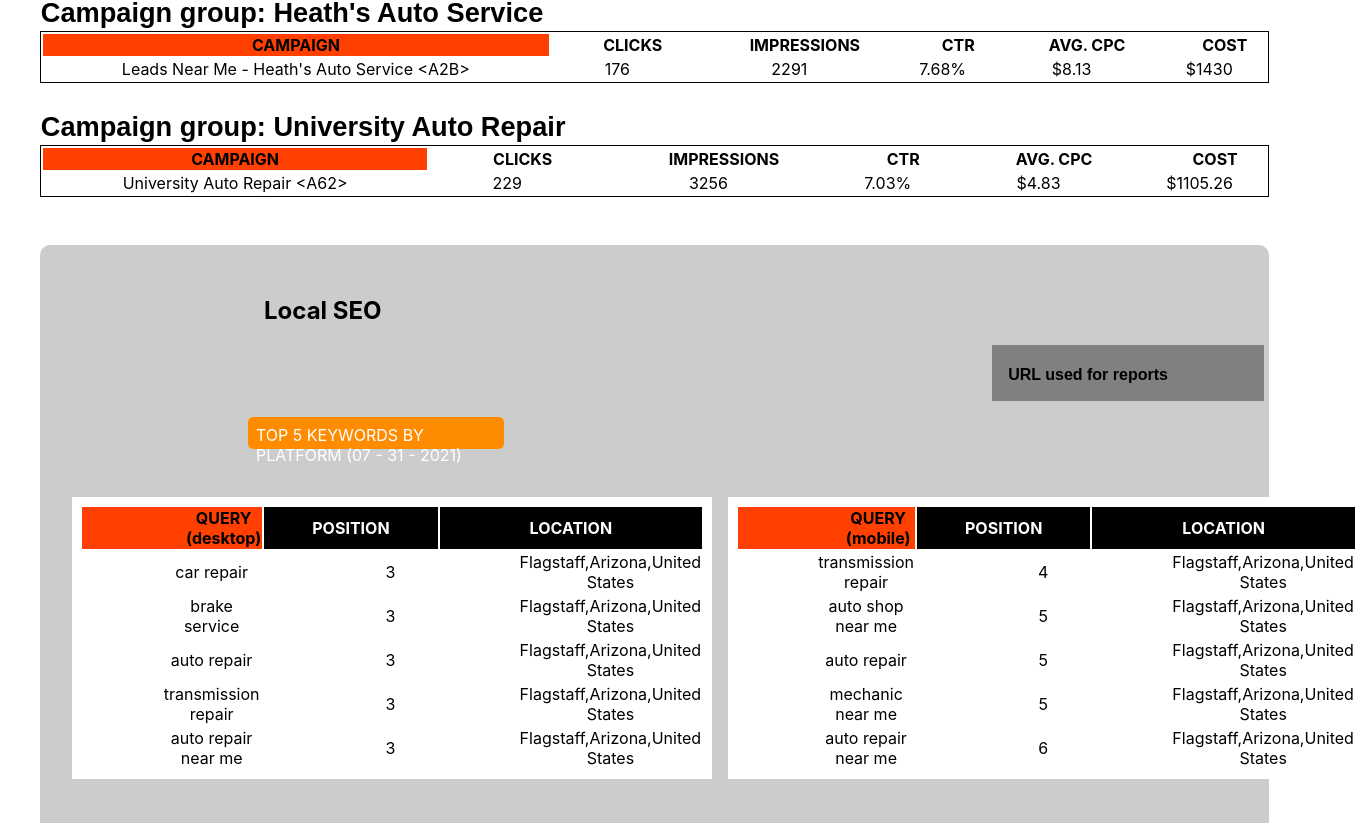
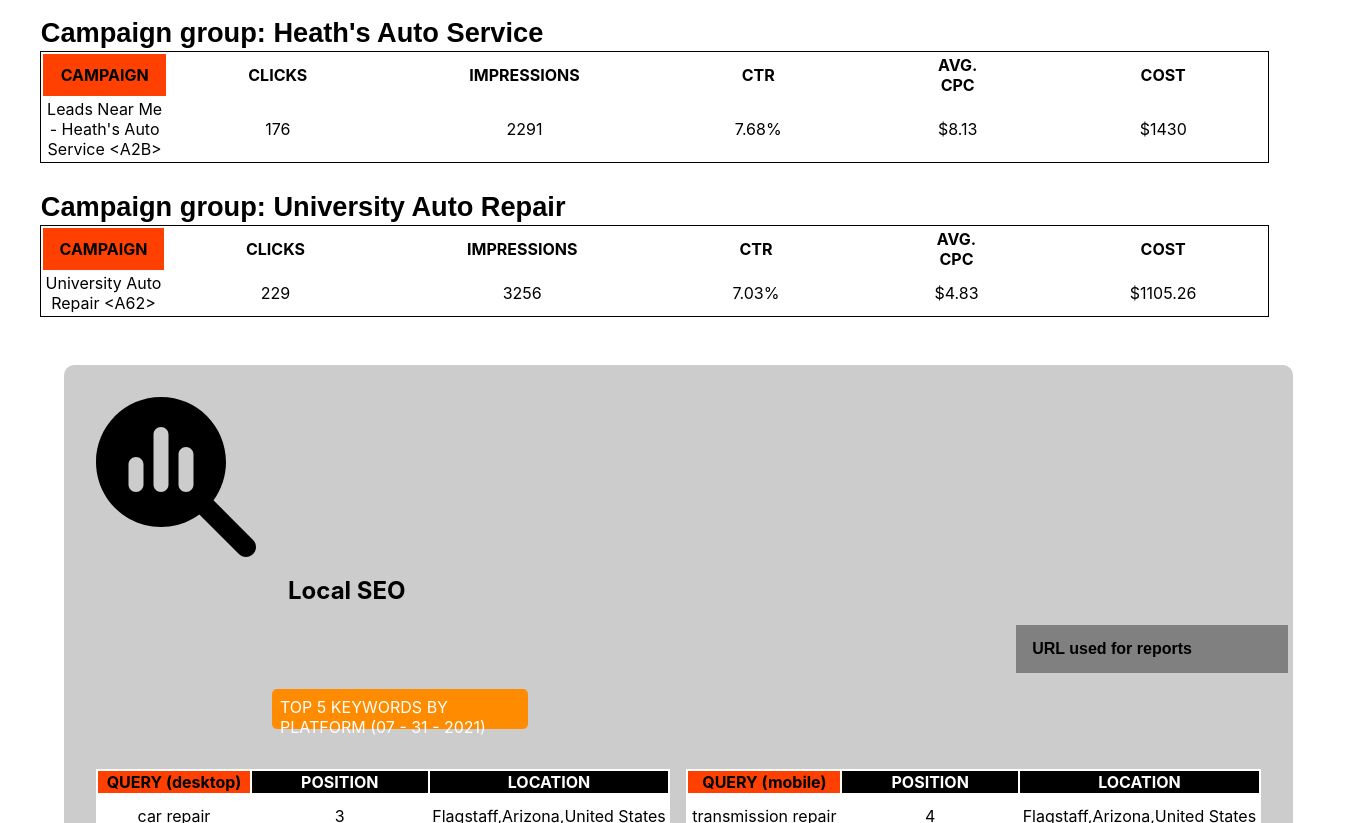
Before and after one commit to Rushikesh2201/Reactjs_Rushikesh, a React (Create React App) app: page / in a window 1280 px wide. Shown: the part 497-1320 px from the top of the page, 1365 px wide, since content can reach past the window. Built offline with nearby package versions, Linux system fonts and the light colour scheme.

Commit message:
Static data added to the table

```diff
--- a/package.json
+++ b/package.json
@@ -3,12 +3,16 @@
   "version": "0.1.0",
   "private": true,
   "dependencies": {
+    "@fortawesome/fontawesome-svg-core": "^6.1.1",
+    "@fortawesome/free-solid-svg-icons": "^6.1.1",
+    "@fortawesome/react-fontawesome": "^0.1.18",
     "@testing-library/jest-dom": "^5.16.4",
     "@testing-library/react": "^13.3.0",
     "@testing-library/user-event": "^13.5.0",
     "react": "^18.1.0",
     "react-dom": "^18.1.0",
     "react-gradient": "^1.0.2",
+    "react-media": "^1.10.0",
     "react-scripts": "5.0.1",
     "web-vitals": "^2.1.4"
   },
--- a/src/App.css
+++ b/src/App.css
@@ -7,7 +7,8 @@
 }
 
 .App-header {
-  background-color:#ff4000;
+  background :linear-gradient(to left ,#0d0d0d ,#8c8c8c, #ff4000);
+  //background-color:#ff4000;
   min-height: 10vh;
   display: flex;
   flex-direction: column;
@@ -89,14 +90,12 @@
 
 .CampaignGroupTableColumns{
   font-size : 1em;
-  padding-left: 2em;
-  justify-content :center;
+  padding-left : 5em;
+  padding-right  : 5em;
   text-align : center;
-  margin : 2em;
 }
 
 .CampaignGroupTableBody{
-    justify-content :center;
     text-align : center;
 }
 
@@ -106,9 +105,10 @@
   margin-top : 3em;
   height : 65em;
   width : 96%;
-  margin-right : 2em;
-  margin-left : 2.5em;
+  margin-right : 4em;
+  margin-left : 4em;
   border-radius :10px;
+
 }
 
 .MainContent{
@@ -119,7 +119,7 @@
 .LocalParaDiv{
   background-color: darkorange;
   width : 22%;
-  height : 2em;
+  height : 2.5em;
   margin-left : 11em;
   border-radius  : 5px;
 }
@@ -144,13 +144,11 @@
   align-items : center;
   padding-left : 1em;
   margin-left :79%;
-  padding-bottom : .5em
 }
 .LocalUrl {
   font-size : 1em;
   font-family : arial;
   padding-right : 1.5em;
-  margin-bottom : 2px
 }
 
 
@@ -158,14 +156,13 @@
     flex : 1;
     display : flex;
     flex-direction : row;
-    padding-bottom : 1em;
-    padding-top  : 1em;
+  padding-top  : .5em;
+   margin-bottom : 2em;
 }
 
 .LocalSEOTable1{
   width : 49%;
   height : 15em;
-  padding : .5em;
   border : none;
   margin-left :2em;
   background-color : white;
@@ -175,11 +172,9 @@
   background-color : white;
   width : 49%;
   height : 15em;
-  padding : .5em;
   border : none;
   margin-right : 2em;
-  padding-left : .5em;
-  margin-left : 1em
+  margin-left : 1em;
 }
 
 .LocalSEOTableColumns{
@@ -191,15 +186,11 @@
 }
 
 .table2body{
-  /* margin-right :3em; */
-  padding-bottom : 3em;
-  padding-left : 2em;
-  text-align : center;
+
 }
 
 .RowStyle{
   text-align : center;
-  padding-left : 5em;
 }
 
 .CampaignGroupTableColumns1{
@@ -213,6 +204,5 @@
 
 .LocalSEOTableColumns1{
   justify-content : center;
-  padding-left : 6.5em;
   background-color : #ff4000;
 }
--- a/src/App.js
+++ b/src/App.js
@@ -1,10 +1,10 @@
 import "./App.css";
 //import {Gradient} from 'react-gradient';
 import React, { Component } from "react";
+//import Media from "react-media";
+import {FontAwesomeIcon} from '@fortawesome/react-fontawesome'
+import {faMagnifyingGlassChart} from "@fortawesome/free-solid-svg-icons"
 
-// const gradient = [
-//    [ '#ff4000', '#666666', '#000000' ]
-// ]
 
 export class App extends Component {
 
@@ -13,6 +13,9 @@
   super();
 
    this.state = {
+
+    device : "mobile",
+
       data :
       [
 
@@ -163,20 +166,24 @@
   rows : '',
 
    }
+
+
 console.log(this.state.data);
+
+
   } //Close constructorconstructor
 
   render() {
     return (
       <div className="container">
+        {/* <Media
+          queries = {{ medium: "(max-width: 1024px)" }}
+          defaultMatches={{ medium: this.state.device === 'mobile' }}
+          render={() =><h1>Hiii</h1> } /> */}
+
         <div className="App">
           <header className="App-header">
-            {/* <Gradient
-           gradient ={ gradient }
-           property="background"
-            duration={ 3000 }
-           angle="45deg"
-          />     */}
+
             <h1 className="Title">Monthly Report </h1>
             <small className="small">Tobey Harris - Heath's Auto</small>
             <div className="TextLead">
@@ -290,8 +297,13 @@
             </div>
           </div>
           <div className="container2">
+
             <div className="MainContent">
-              <h2 className="Local">Local SEO</h2>
+            <FontAwesomeIcon icon={faMagnifyingGlassChart}
+                size = "10x"
+
+            />
+         <h2 className="Local">Local SEO</h2>
 
               <div className="LocalUrlDiv">
                 <h2 className="LocalUrl">URL used for reports</h2>
@@ -405,6 +417,7 @@
             </div>
           </div>
         </div>
+
       </div>
     );
   }
```
Also changed, not shown: 1 other file (tests, documents, lock files or other folders).
